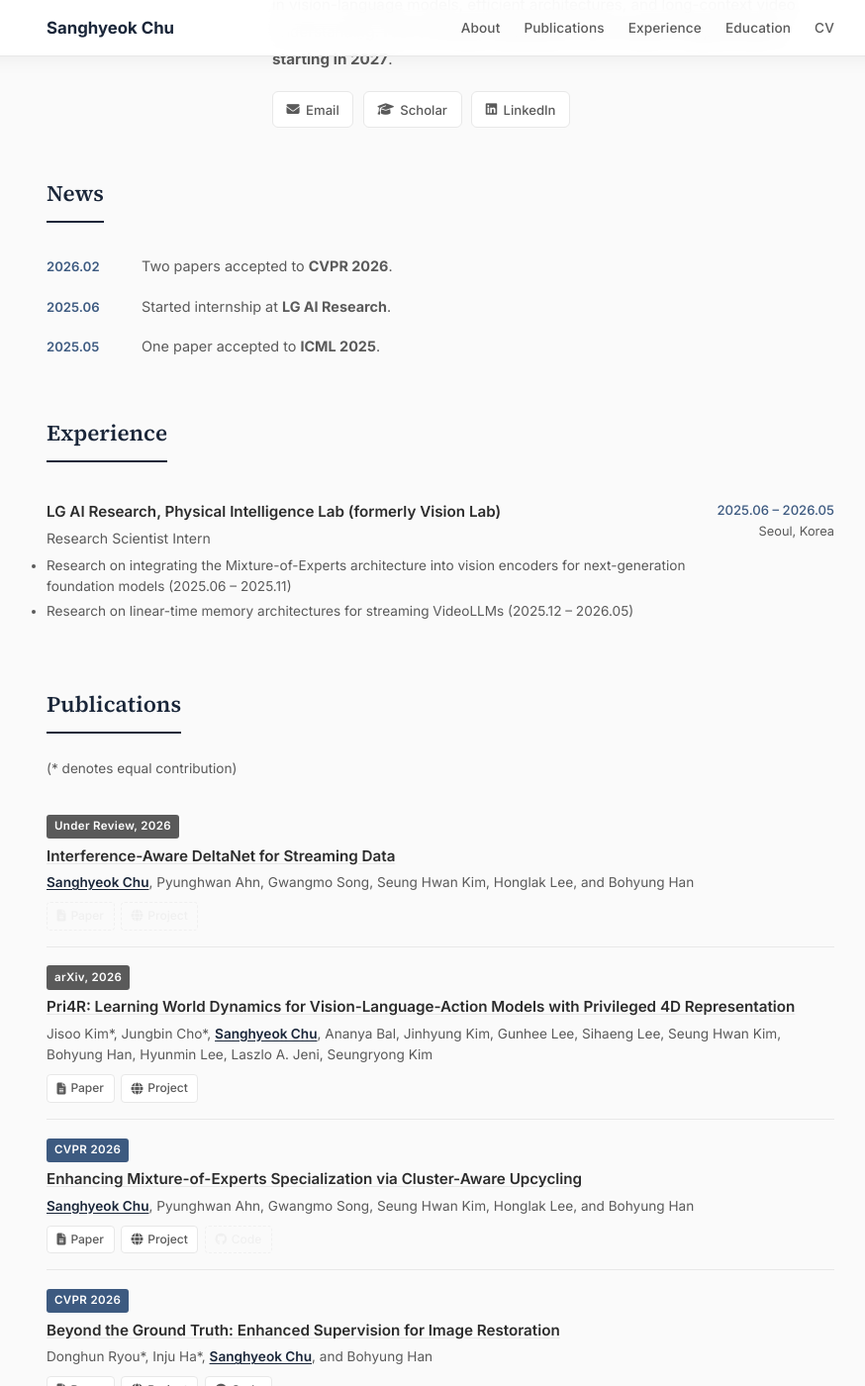
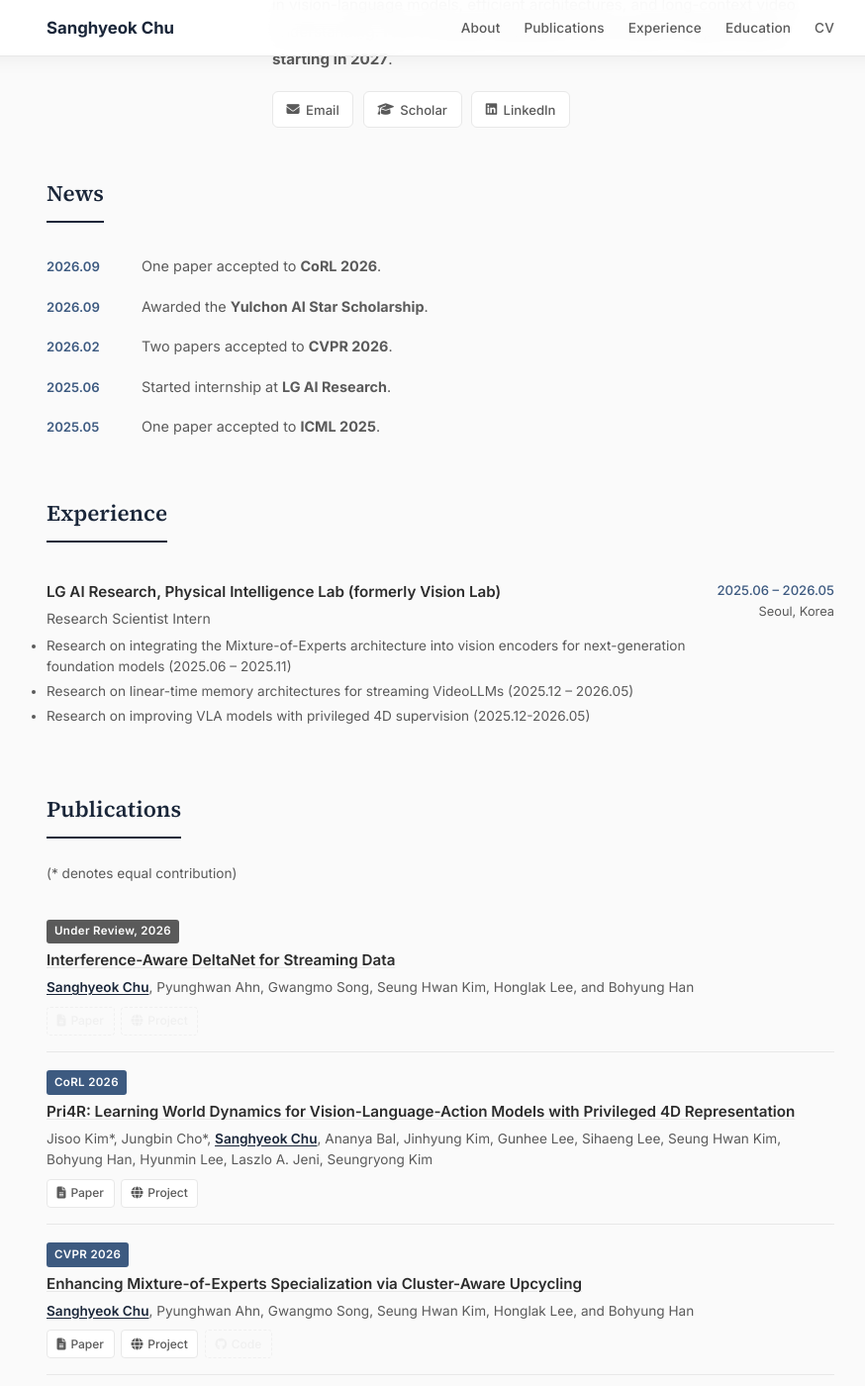
Before and after one commit to sanghyeokchu/sanghyeokchu.github.io, a Jekyll site: the page built from index.html, in a window 1280 px wide and 1400 px high, scrolled down 311 px. Shown: the whole window at 99% size, without its empty margins (195-1069 px from the left). Built offline with Jekyll 4.4.1, drawn with Linux system fonts in a browser that asks for light colours; some of the changed text lies outside the part shown.

Commit message:
Update Pri4R acceptance and recent achievements

```diff
--- a/_config.yml
+++ b/_config.yml
@@ -2,3 +2,8 @@ title: Sanghyeok Chu
 url: https://sanghyeokchu.github.io
 baseurl: ""
 markdown: kramdown
+
+# Local-only sources and scratch files must not be copied into the generated site.
+exclude:
+  - CV
+  - tmp
--- a/_data/awards.yml
+++ b/_data/awards.yml
@@ -1,2 +1,5 @@
+- name: "Yulchon AI Star Scholarship"
+  detail: "Funded by the Yulchon Foundation through the SNU AI Institute, 2026"
+
 - name: "3rd Place, OmniLabel Challenge 2023 (Track C)"
   detail: "1st OmniLabel Workshop on Infinite Label Spaces for Semantic Understanding via Natural Language, at CVPR 2023"
--- a/_data/experience.yml
+++ b/_data/experience.yml
@@ -5,6 +5,7 @@
   details:
     - "Research on integrating the Mixture-of-Experts architecture into vision encoders for next-generation foundation models (2025.06 – 2025.11)"
     - "Research on linear-time memory architectures for streaming VideoLLMs (2025.12 – 2026.05)"
+    - "Research on improving VLA models with privileged 4D supervision (2025.12-2026.05)"
 
 #- org: "Seoul National University"
 #  role: "Research Assistant, Computer Vision Lab"
--- a/_data/news.yml
+++ b/_data/news.yml
@@ -1,3 +1,9 @@
+- date: "2026.09"
+  content: "One paper accepted to <strong>CoRL 2026</strong>."
+
+- date: "2026.09"
+  content: "Awarded the <strong>Yulchon AI Star Scholarship</strong>."
+
 - date: "2026.02"
   content: "Two papers accepted to <strong>CVPR 2026</strong>."
 
--- a/_data/publications.yml
+++ b/_data/publications.yml
@@ -11,8 +11,8 @@
 - title: "Pri4R: Learning World Dynamics for Vision-Language-Action Models with Privileged 4D Representation"
   # authors_linked: "Jisoo Kim*, Jungbin Cho*, <strong>Sanghyeok Chu</strong>, Ananya Bal, Jinhyung Kim, Gunhee Lee, Sihaeng Lee, Seung Hwan Kim, <a href='https://cv.snu.ac.kr/index.php/~bhhan/' target='_blank'>Bohyung Han</a>, Hyunmin Lee, Laszlo A. Jeni, Seungryong Kim"
   authors: "Jisoo Kim*, Jungbin Cho*, <strong>Sanghyeok Chu</strong>, Ananya Bal, Jinhyung Kim, Gunhee Lee, Sihaeng Lee, Seung Hwan Kim, Bohyung Han, Hyunmin Lee, Laszlo A. Jeni, Seungryong Kim"
-  venue: "arXiv, 2026"
-  venue_class: under-review
+  venue: CoRL 2026
+  venue_class: top-tier
   year: 2026
   url: https://arxiv.org/abs/2603.01549
   project_url: https://jiiiisoo.github.io/Pri4R/
```
Also changed, not shown: 1 other file.
